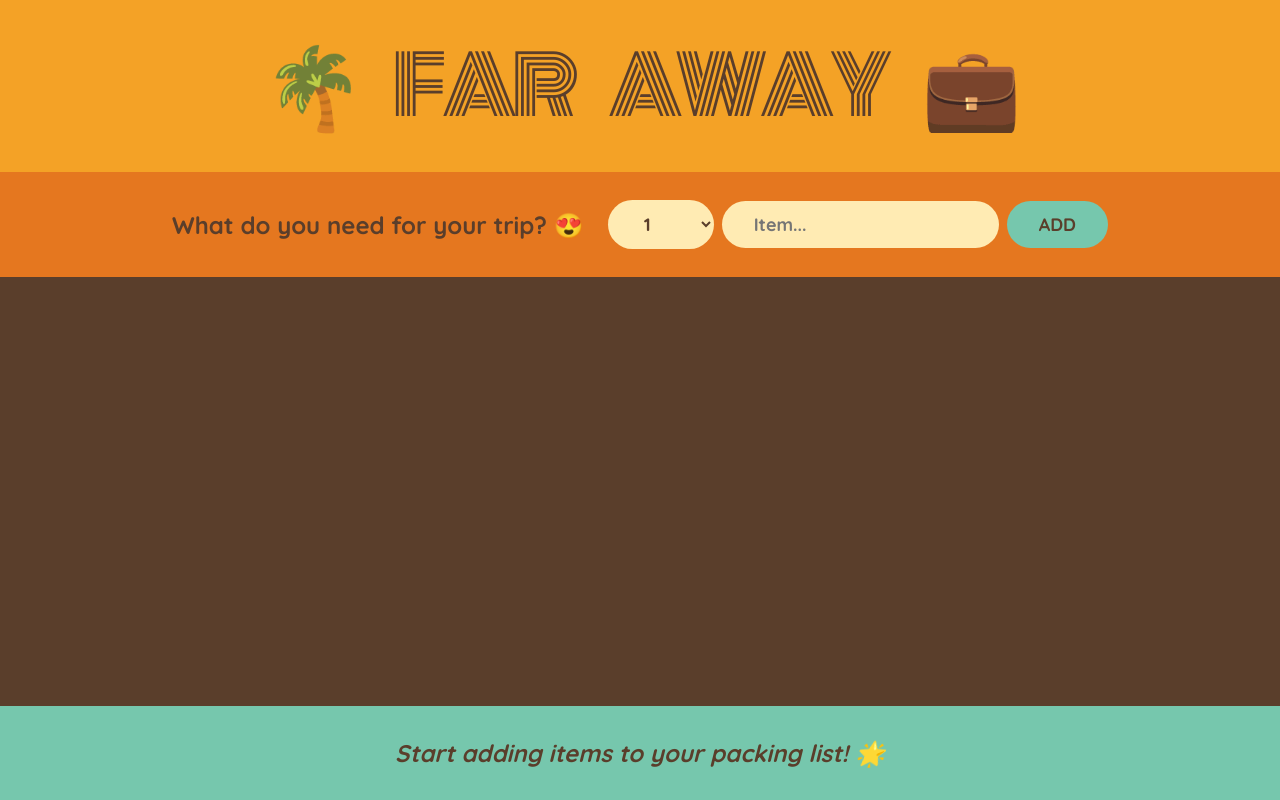
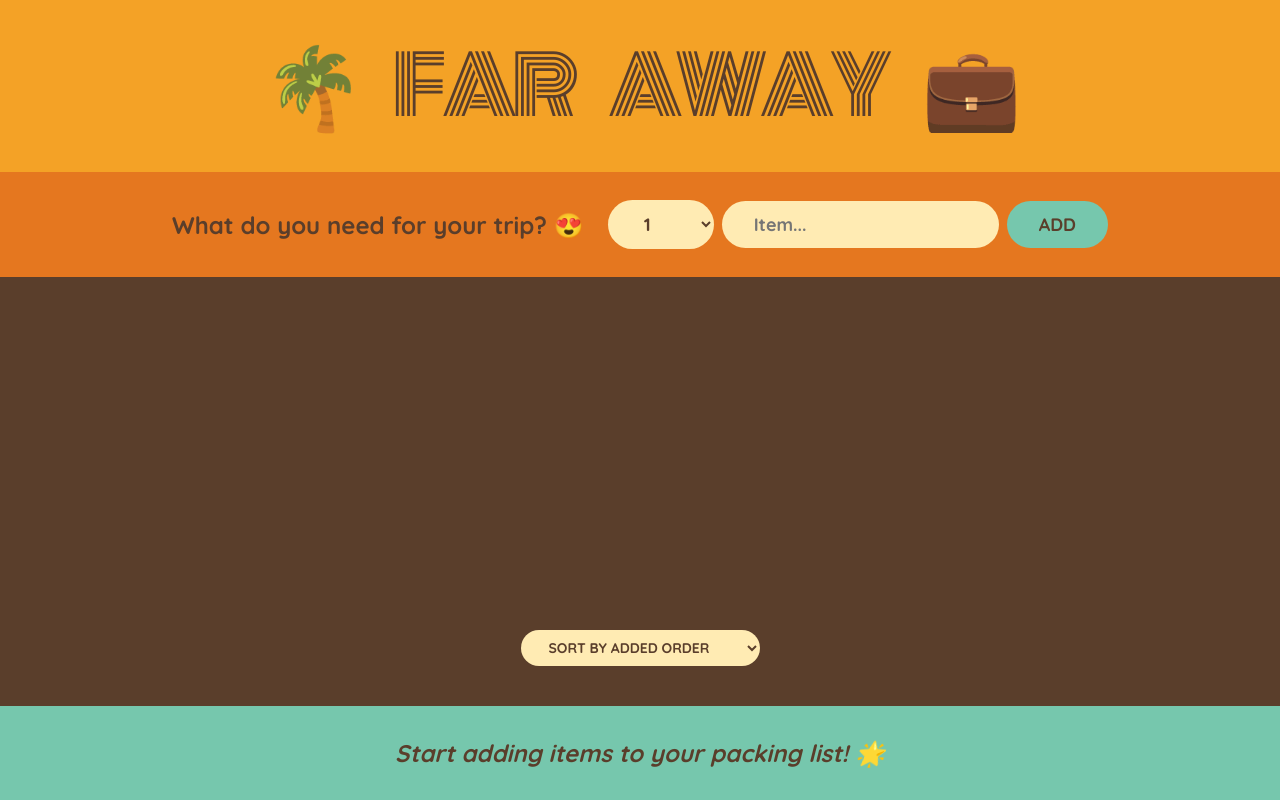
Before and after one commit to alph-a07/react-travel-list, a React (Create React App) app: page / in a window 1280 px wide. Built offline with nearby package versions, Linux system fonts and the light colour scheme.

Commit message:
added sort

```diff
--- a/src/App.js
+++ b/src/App.js
@@ -85,10 +85,24 @@ function Form({ onAddItem }) {
 }
 
 function PackingList({ items, onDeleteItem, onToggleItem }) {
+  const [sort, setSort] = useState("order");
+
+  let sortedItems;
+
+  if (sort === "order") sortedItems = items;
+
+  if (sort === "name")
+    sortedItems = items
+      .slice()
+      .sort((a, b) => a.description.localeCompare(b.description));
+
+  if (sort === "packed")
+    sortedItems = items.slice().sort((a, b) => +a.packed - +b.packed);
+
   return (
     <div className="list">
       <ul>
-        {items.map((item) => (
+        {sortedItems.map((item) => (
           <Item
             item={item}
             onDeleteItem={onDeleteItem}
@@ -97,6 +111,14 @@ function PackingList({ items, onDeleteItem, onToggleItem }) {
           />
         ))}
       </ul>
+
+      <div className="actions">
+        <select value={sort} onChange={(event) => setSort(event.target.value)}>
+          <option value="order">Sort by added order</option>
+          <option value="name">Sort by name</option>
+          <option value="packed">Sort by packed status</option>
+        </select>
+      </div>
     </div>
   );
 }
```
